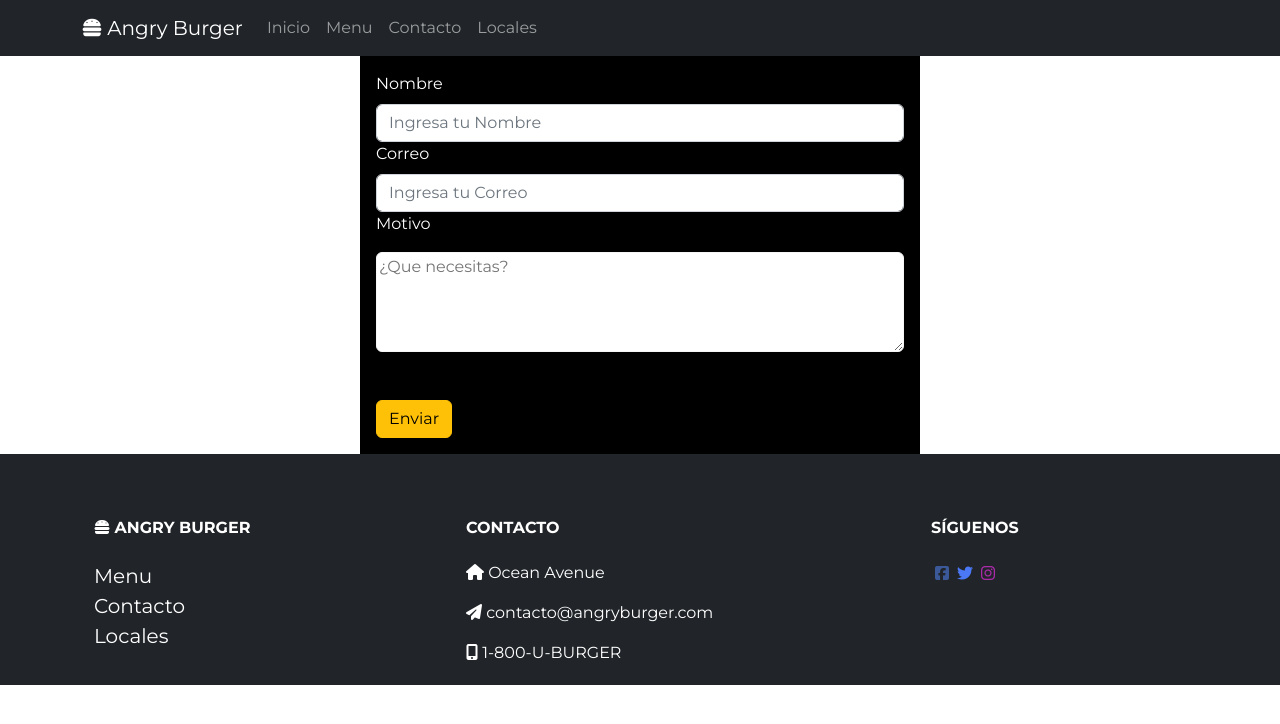
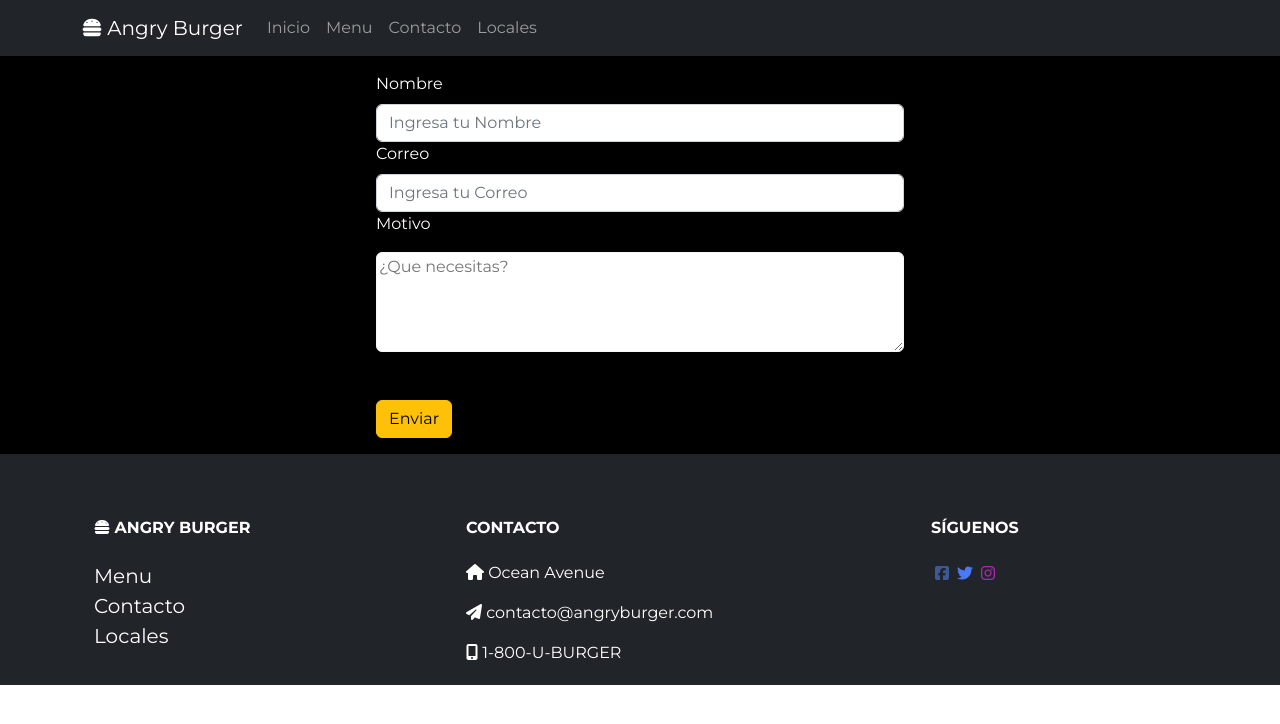
Before and after one commit to garaos/proyecto4, a React (Create React App) app: page /Contacto in a window 1280 px wide. Shown: the top 724 px of the page. Built offline with nearby package versions, Linux system fonts and the light colour scheme.

Commit message:
correccion CSS

```diff
--- a/src/contents/Formulario.jsx
+++ b/src/contents/Formulario.jsx
@@ -26,7 +26,7 @@ const Formulario = () => {
 
   return (
 
-                <div>
+                <div className=" bg-black">
                   <Form onSubmit={handleSubmit} className="bg-black" >
                     <Form.Group>
                       <Form.Label htmlFor='name' className="text-white"> Nombre </Form.Label>
```
